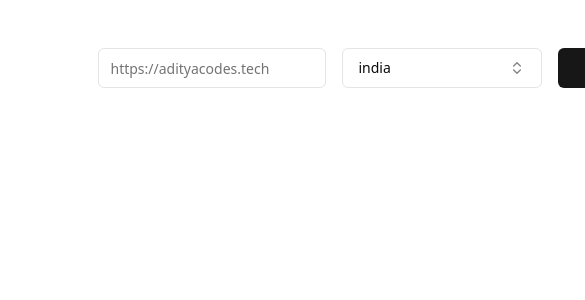
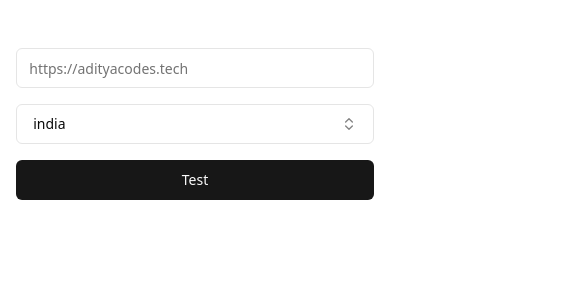
Before and after one commit to Aditya-A-G/Testify, a Next.js app in the folder apps/web/: page / in a window 390 px wide. Shown: the top 300 px of the page, 585 px wide, since content can reach past the window. Built offline with nearby package versions, Linux system fonts and the light colour scheme.

Commit message:
fix form responsiveness
Signed-off-by: Aditya Ghadge <adityaghadge360@gmail.com>

```diff
--- a/apps/web/components/InputForm.tsx
+++ b/apps/web/components/InputForm.tsx
@@ -167,7 +167,7 @@ export function InputForm({
     <Form {...form}>
       <form
         onSubmit={form.handleSubmit(onSubmit)}
-        className="w-2/4 space-x-4 flex items-start"
+        className="w-11/12 md:w-2/4 space-y-4 md:space-x-4 md:space-y-0 flex flex-col  md:flex-row md:items-start"
       >
         <FormField
           control={form.control}
@@ -193,7 +193,7 @@ export function InputForm({
                       variant="outline"
                       role="combobox"
                       className={cn(
-                        "w-[200px] justify-between",
+                        "w-full md:w-[200px] justify-between",
                         !field.value && "text-muted-foreground"
                       )}
                     >
```
